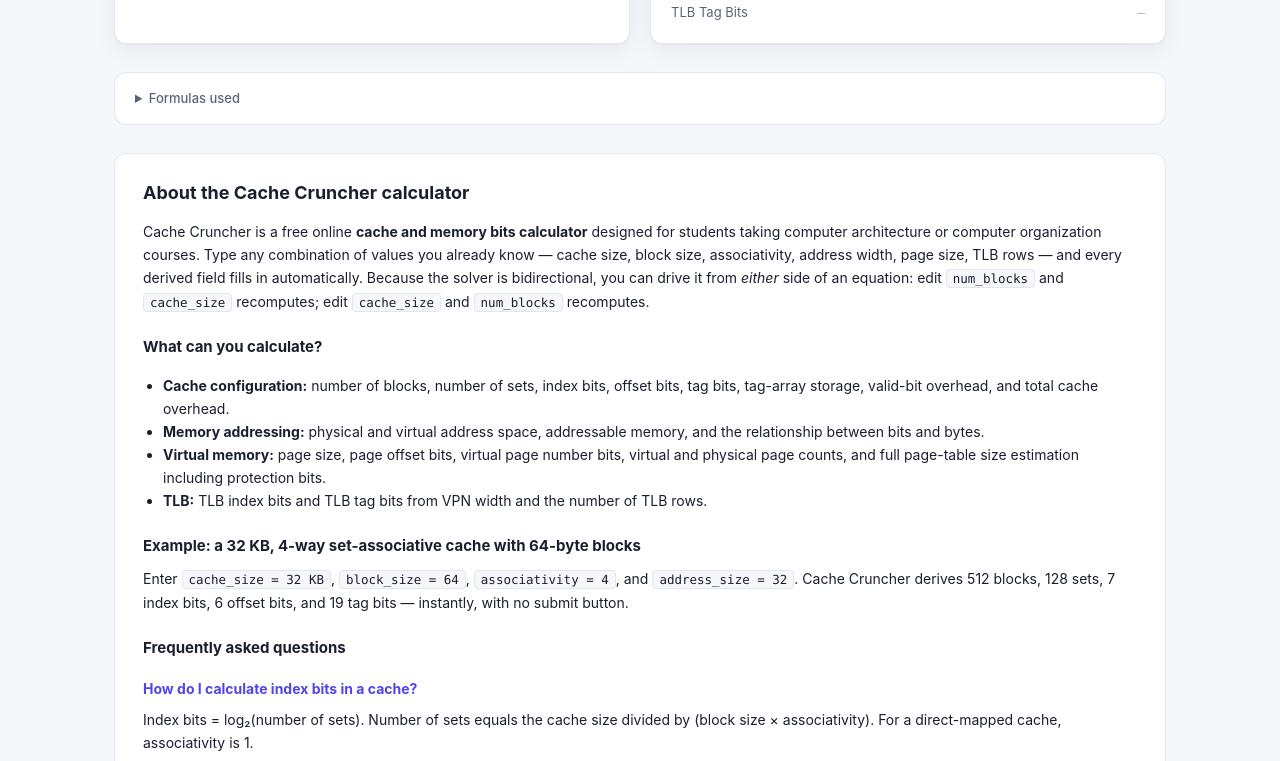
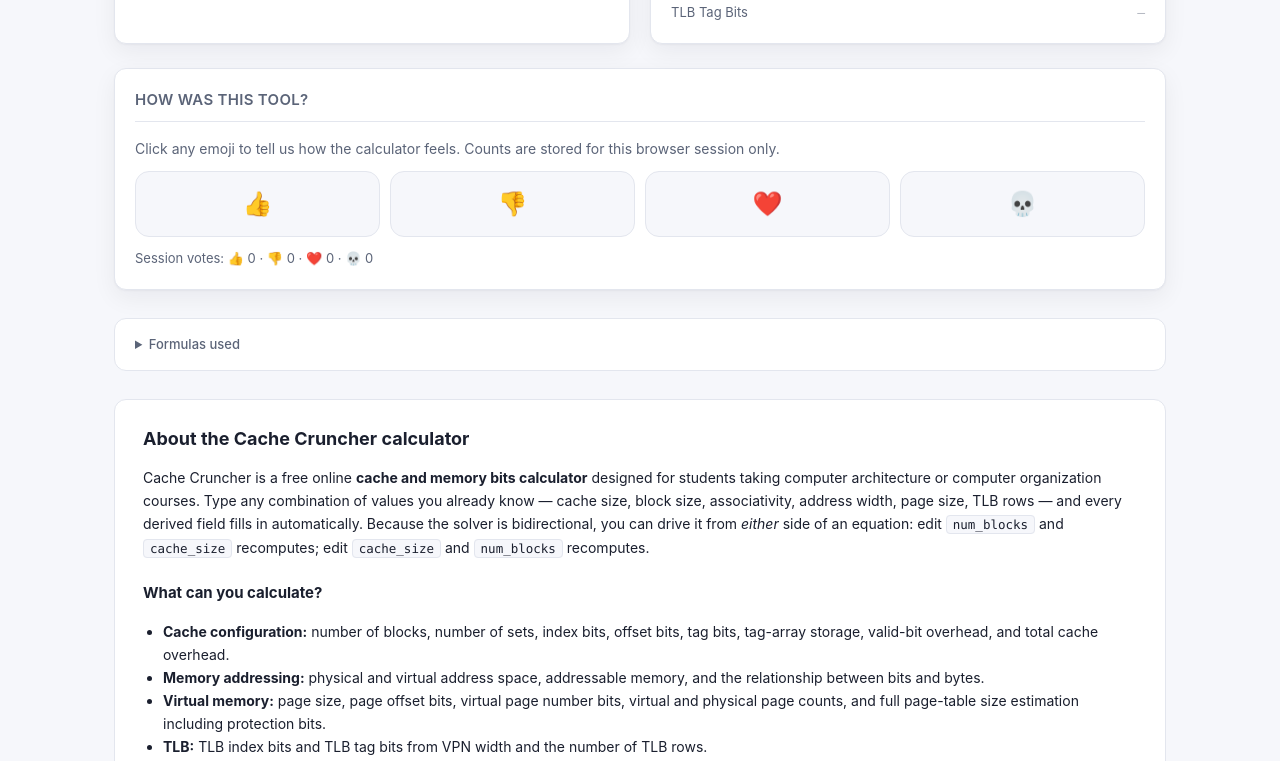
Before and after one commit to itswheeler/cachecruncher, a website: page public/index.html in a window 1280 px wide. Shown: the part 1100-1861 px from the top of the page. Drawn offline with Linux system fonts and the light colour scheme.

Commit message:
Add session-only emoji feedback, GitHub sponsor link, and author blurb

```diff
--- a/public/app.js
+++ b/public/app.js
@@ -30,6 +30,15 @@
     tlb_rows:             { kind: 'int' },
     protection_bits:      { kind: 'int' },
   };
+
+  const FEEDBACK_KEY = 'cachecruncher-feedback-counts';
+  const FEEDBACK_TYPES = [
+    { id: 'up', emoji: '👍', label: 'Thumbs up' },
+    { id: 'down', emoji: '👎', label: 'Thumbs down' },
+    { id: 'love', emoji: '❤️', label: 'Flaming heart' },
+    { id: 'death', emoji: '💀', label: 'Death' },
+  ];
+  const feedbackCounts = Object.fromEntries(FEEDBACK_TYPES.map(({ id }) => [id, 0]));
 
   // ─────────────────────────────── state ───────────────────────────────────
   const state = {};      // id -> 'empty' | 'user' | 'auto'
@@ -97,6 +106,40 @@
     const v = {};
     for (const id of Object.keys(FIELDS)) v[id] = readField(id);
     return v;
+  }
+
+  function loadFeedbackCounts() {
+    try {
+      const raw = sessionStorage.getItem(FEEDBACK_KEY);
+      if (!raw) return;
+      const parsed = JSON.parse(raw);
+      for (const { id } of FEEDBACK_TYPES) {
+        feedbackCounts[id] = Number.isFinite(parsed?.[id]) ? parsed[id] : 0;
+      }
+    } catch {
+      // ignore malformed session data
+    }
+  }
+
+  function saveFeedbackCounts() {
+    sessionStorage.setItem(FEEDBACK_KEY, JSON.stringify(feedbackCounts));
+  }
+
+  function formatFeedbackSummary() {
+    return FEEDBACK_TYPES.map(({ id, emoji }) => `${emoji} ${feedbackCounts[id]}`).join(' · ');
+  }
+
+  function updateFeedbackUI() {
+    const summary = document.getElementById('feedbackSummary');
+    if (!summary) return;
+    summary.textContent = `Session votes: ${formatFeedbackSummary()}`;
+  }
+
+  function incrementFeedback(id) {
+    if (!(id in feedbackCounts)) return;
+    feedbackCounts[id] += 1;
+    saveFeedbackCounts();
+    updateFeedbackUI();
   }
 
   // ─────────────────────────────── rules ───────────────────────────────────
@@ -371,6 +414,15 @@
     $('clearBtn').addEventListener('click', clearAll);
     $('resetBtn').addEventListener('click', clearAll);
 
+    document.querySelectorAll('.feedback-btn').forEach((button) => {
+      button.addEventListener('click', () => {
+        incrementFeedback(button.dataset.feedback);
+      });
+    });
+
+    loadFeedbackCounts();
+    updateFeedbackUI();
+
     const themeBtn = $('themeToggle');
     const saved = localStorage.getItem('cc-theme');
     if (saved) document.documentElement.setAttribute('data-theme', saved);
--- a/public/index.html
+++ b/public/index.html
@@ -261,6 +261,18 @@
       </div>
     </section>
 
+    <section class="card feedback-card">
+      <h2>How was this tool?</h2>
+      <p class="feedback-copy">Click any emoji to tell us how the calculator feels. Counts are stored for this browser session only.</p>
+      <div class="feedback-buttons">
+        <button type="button" class="feedback-btn" data-feedback="up" aria-label="Thumbs up">👍</button>
+        <button type="button" class="feedback-btn" data-feedback="down" aria-label="Thumbs down">👎</button>
+        <button type="button" class="feedback-btn" data-feedback="love" aria-label="Flaming heart">❤️</button>
+        <button type="button" class="feedback-btn" data-feedback="death" aria-label="Death">💀</button>
+      </div>
+      <div class="feedback-summary" id="feedbackSummary" aria-live="polite"></div>
+    </section>
+
     <details class="formulas">
       <summary>Formulas used</summary>
       <ul>
@@ -335,6 +347,11 @@
       <p>No. Cache Cruncher runs entirely in your browser. There is no backend,
         no analytics, and no tracking. The Cloudflare Worker only serves the
         static HTML, CSS, and JavaScript.</p>
+
+      <h3>Support the tool</h3>
+      <p>If you like Cache Cruncher, you can support future free tools by sponsoring me on GitHub. There is no required setup on the website — just add your GitHub Sponsors profile and payout details on GitHub if you want to receive funds.</p>
+      <p><a class="sponsor-link" href="https://github.com/sponsors/itswheeler" target="_blank" rel="noopener">Sponsor on GitHub</a> · <a href="https://www.linkedin.com/in/stevepwheeler" target="_blank" rel="noopener">LinkedIn</a></p>
+      <p><strong>Built by Steve Wheeler</strong> — UTSA student from 2023–2025, built while taking Professor Ortiz’s computer infrastructure class to stay engaged and learn the details.</p>
     </article>
   </main>
 
--- a/public/styles.css
+++ b/public/styles.css
@@ -219,6 +219,53 @@ input.auto-filled {
   padding: 24px 16px 40px;
 }
 
+.feedback-card {
+  margin-top: 24px;
+}
+
+.feedback-copy {
+  margin: 0 0 12px;
+  color: var(--muted);
+  font-size: 14px;
+}
+
+.feedback-buttons {
+  display: grid;
+  grid-template-columns: repeat(4, minmax(0, 1fr));
+  gap: 10px;
+  margin-bottom: 12px;
+}
+
+.feedback-btn {
+  font-size: 24px;
+  padding: 14px 0;
+  border-radius: 14px;
+  border: 1px solid var(--border);
+  background: var(--bg);
+  color: inherit;
+  transition: transform .12s ease, border-color .15s, background .15s;
+}
+
+.feedback-btn:hover {
+  background: var(--accent-soft);
+  border-color: var(--accent);
+  transform: translateY(-1px);
+}
+
+.feedback-summary {
+  color: var(--muted);
+  font-size: 13px;
+}
+
+.sponsor-link {
+  color: var(--accent);
+  font-weight: 600;
+}
+
+.sponsor-link:hover {
+  text-decoration: underline;
+}
+
 .seo-content {
   margin-top: 28px;
   padding: 24px 28px;
```
